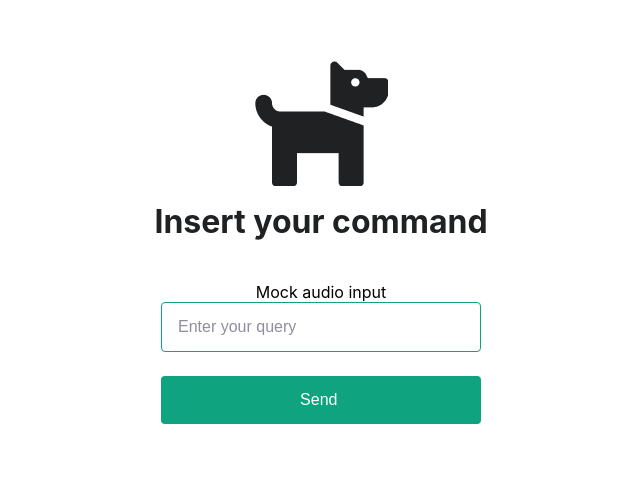
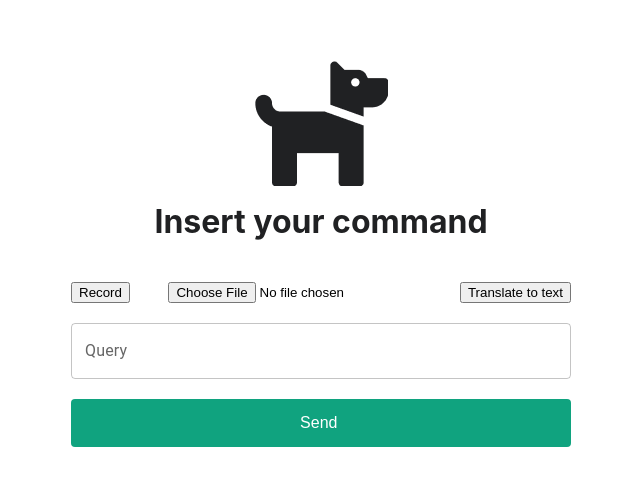
Before and after one commit to ArtemK123/NaturalDbFrontend, a React (Create React App) app: page / in a window 1280 px wide. Shown: the top 486 px of the page, without its empty margins (319-959 px from the left). Built offline with nearby package versions, Linux system fonts and the light colour scheme.

Commit message:
Updated App layout

```diff
--- a/src/App.tsx
+++ b/src/App.tsx
@@ -1,4 +1,5 @@
 import styled from "@emotion/styled";
+import { Box, TextField } from "@mui/material";
 import { useState } from "react";
 
 function App() {
@@ -15,12 +16,17 @@ function App() {
     <Main>
       <img src="/dog.png" />
       <Title>Insert your command</Title>
-      <div>Mock audio input</div>
+      <Box sx={{ width: "500px", display: "flex", flexDirection: "row", justifyContent: "space-between" }}>
+        <button>Record</button>
+        <input type="file" accept="audio/*" />
+        <button>Translate to text</button>
+      </Box>
       <StyledForm onSubmit={onSubmit}>
-        <TextInput
-          type="text"
-          name="query"
-          placeholder="Enter your query"
+        <TextField
+          label="Query"
+          sx={{ marginY: "20px" }}
+          multiline
+          maxRows={4}
           value={textQuery}
           onChange={(e) => setTextQuery(e.target.value)}
         />
@@ -49,7 +55,7 @@ const Title = styled("h3")({
 const StyledForm = styled("form")({
   display: "flex",
   flexDirection: "column",
-  width: "320px",
+  width: "500px",
 });
 
 const StyledInput = styled("input")({
@@ -60,13 +66,6 @@ const StyledInput = styled("input")({
     color: "#8e8ea0",
     opacity: 1,
   },
-});
-
-const TextInput = styled(StyledInput)({
-  padding: "12px 16px",
-  border: "1px solid #10a37f",
-  borderRadius: "4px",
-  marginBottom: "24px",
 });
 
 const SubmitInput = styled(StyledInput)({
```
